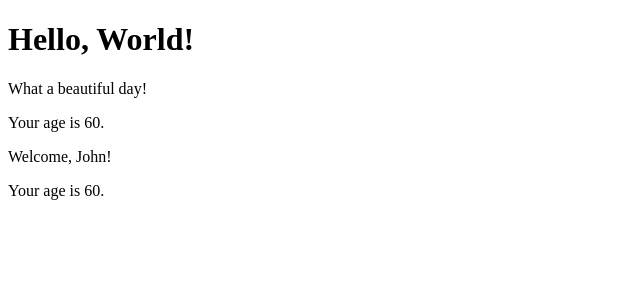
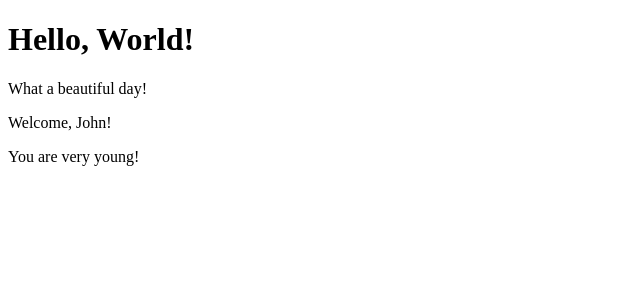
Before and after one commit to VitDev17/react-exercises-1, a React (Create React App) app in the folder react-exercise/: page / in a window 1280 px wide. Shown: the top 300 px of the page, without its empty margins (0-640 px from the left). Built offline with nearby package versions, Linux system fonts and the light colour scheme.

Commit message:
feat: add conditional-rendering-05

```diff
--- a/react-exercise/src/Age.js
+++ b/react-exercise/src/Age.js
@@ -4,8 +4,9 @@ export class Age extends React.Component {
     render() {
         return (
             <div>
-                {this.props.age > 18 && this.props.age < 65 &&
-                <p>Your age is {this.props.age}.</p>
+                {this.props.age > 18
+                ? <p>Your age is {this.props.age}.</p>
+                : <p>You are very young!</p>
                 }
             </div>
     )}
--- a/react-exercise/src/App.js
+++ b/react-exercise/src/App.js
@@ -7,7 +7,6 @@ export class App extends React.Component {
         return (
             <div>
                 <Hello/>
-                <Welcome name={<strong>John</strong>}/>
                 <Welcome name='John'/>
             </div>
         )
--- a/react-exercise/src/Welcome.js
+++ b/react-exercise/src/Welcome.js
@@ -8,7 +8,7 @@ export class Welcome extends React.Component {
                 {this.props.name === 'John' &&
                     <p>Welcome, {this.props.name}!</p>
                 }
-                <Age age={60}/>
+                <Age age={18}/>
             </div>
         )
     }
```
Also changed, not shown: 1 other file (tests, documents, lock files or other folders).
